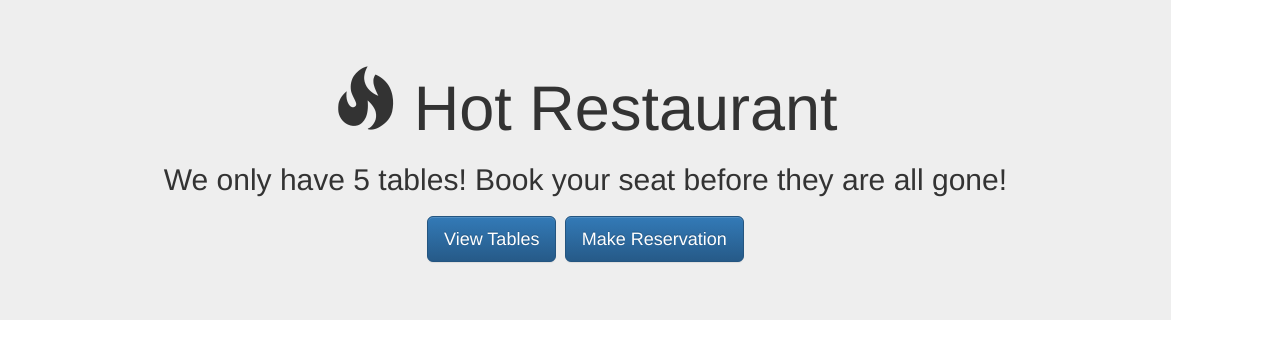
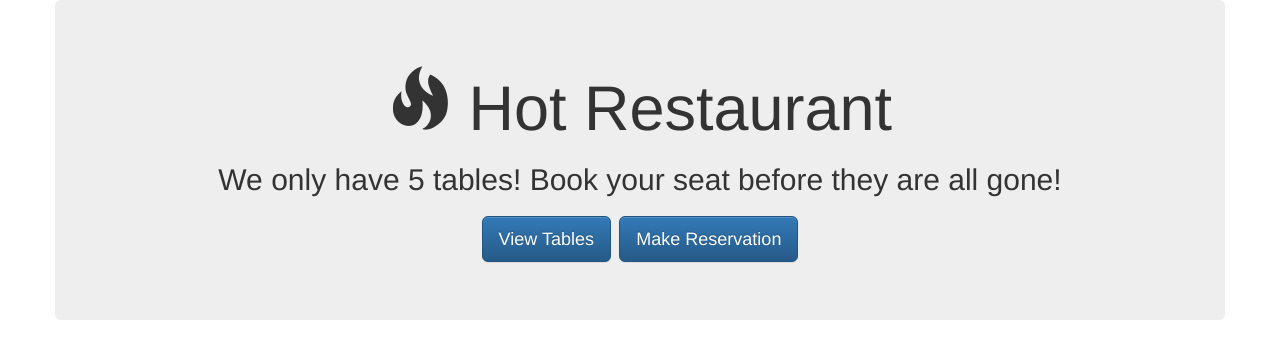
Before and after one commit to PocketThi3f/group-reservation, a plain HTML site: page index.html in a window 1280 px wide. Drawn offline with nearby package versions, Linux system fonts and the light colour scheme.

Commit message:
Changed link and added container

```diff
--- a/index.html
+++ b/index.html
@@ -10,8 +10,8 @@
 	<script src="https://maxcdn.bootstrapcdn.com/bootstrap/3.3.7/js/bootstrap.min.js" integrity="sha384-Tc5IQib027qvyjSMfHjOMaLkfuWVxZxUPnCJA7l2mCWNIpG9mGCD8wGNIcPD7Txa" crossorigin="anonymous"></script>
 </head>
 <body>
+<div class = 'container'>
 <div class = 'row'>
-	<div class = 'col-lg-11 col-md-11'>
 		<div class = 'jumbotron'>
 			<h1 class = 'text-center'>
 				<span class="glyphicon glyphicon-fire" aria-hidden="true"></span>
@@ -21,8 +21,8 @@
 				<span>We only have 5 tables! Book your seat before they are all gone!</span>
 			</h2>
 			<h2 class = 'text-center'>
-				<a class = 'btn btn-primary btn-lg' href='#' role = 'button' id='viewTable'>View Tables</a>
-				<a class = 'btn btn-primary btn-lg' href='#' role = 'button' id='makeRes'>Make Reservation</a>
+				<a class = 'btn btn-primary btn-lg' href='/tables' role = 'button' id='viewTable'>View Tables</a>
+				<a class = 'btn btn-primary btn-lg' href='/reserve' role = 'button' id='makeRes'>Make Reservation</a>
 			</h2>
 		</div>
 	</div>
```
